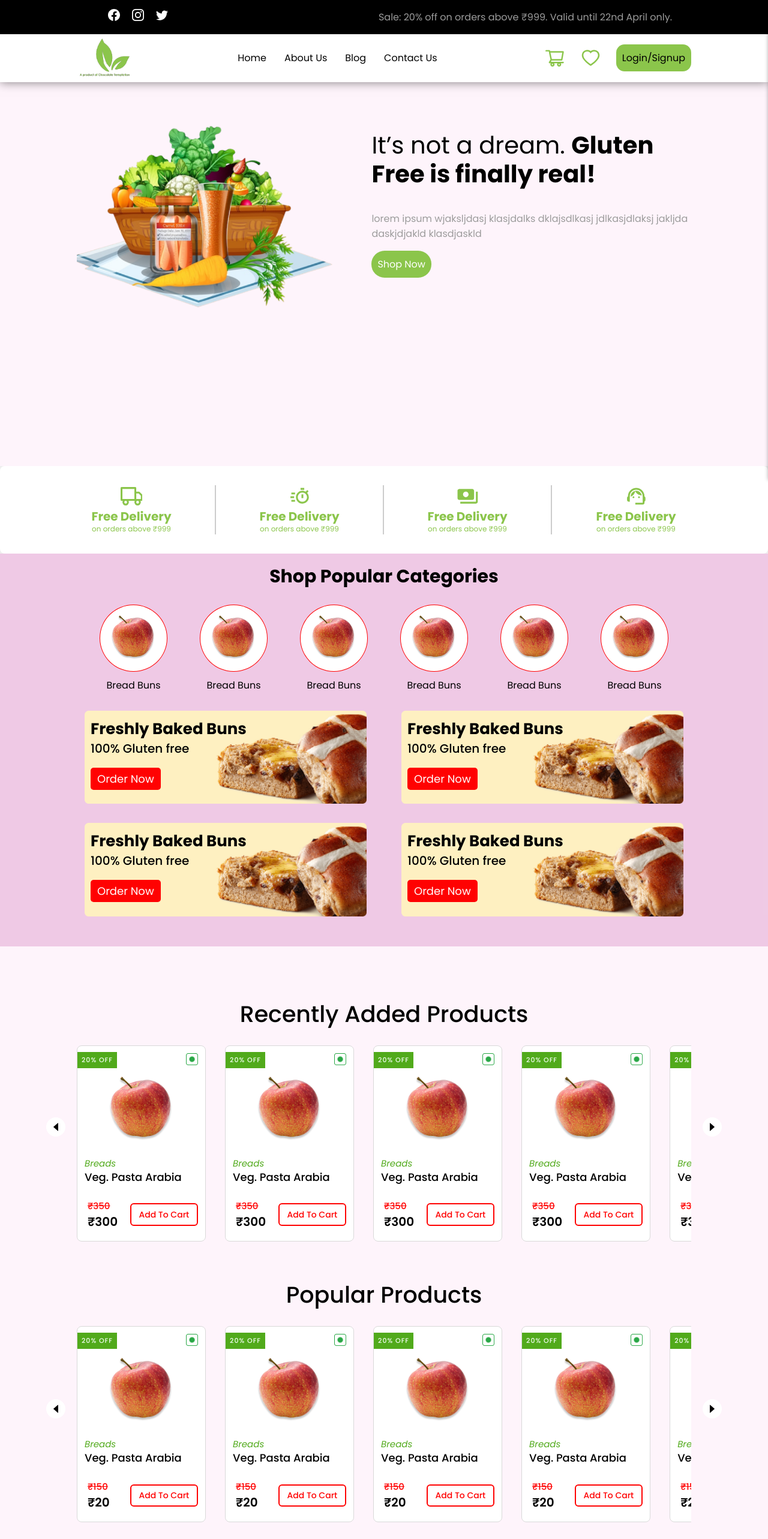
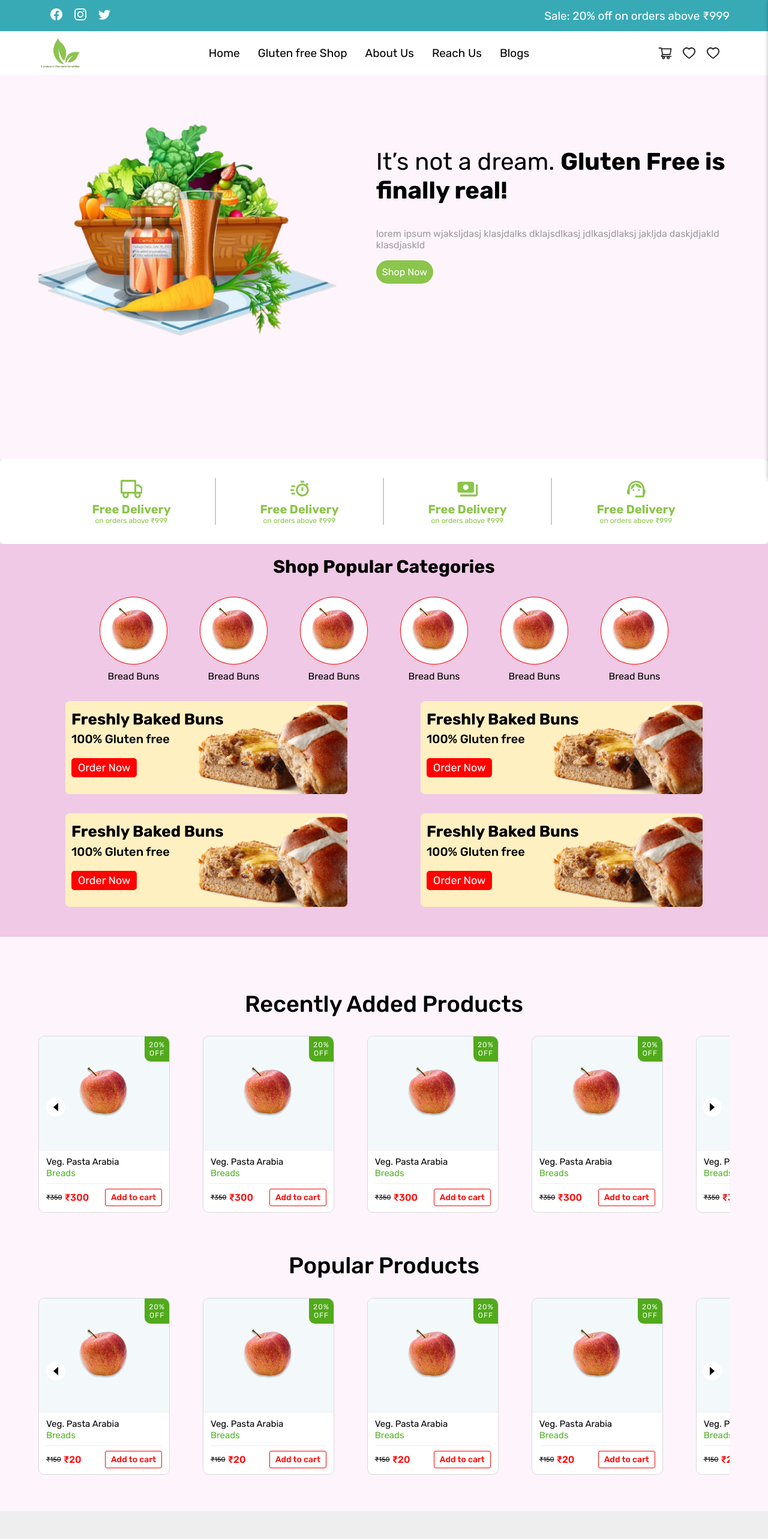
Before and after one commit to Anushka512/fog-website, a React (Create React App) app: page / in a window 1280 px wide. Shown: the top 2566 px of the page at 60% size. Built offline with nearby package versions, Linux system fonts and the light colour scheme.

Commit message:
updated card

```diff
--- a/src/Components/Card/Card.js
+++ b/src/Components/Card/Card.js
@@ -1,25 +1,26 @@
 import React from "react";
-import Span from "../../Assets/Images/span.veg.png";
 import "./Card.scss";
 // import { AiOutlineHeart, AiFillCheckCircle } from "react-icons/ai";
 
-function Card({ imgUrl, name, price, salePrice , category }) {
+function Card({ imgUrl, name, price, salePrice, category }) {
   return (
     <div className="Card">
-      <div className="top__bar">
-        <p>20% OFF</p>
-        <img src={Span} alt="Span" />
-      </div>
+      <div className="card__top">
+        <p>
+          <span>20%</span>
+          <span>OFF</span>
+        </p>
         <div className="card__img flex__center">
           <img src={imgUrl} alt="product" />
         </div>
-      <div className="bottom__bar">
+      </div>
+      <div className="card__bottom">
         <div className="card__info">
+          <h3>{name}</h3>
           <span>{category}</span>
-          <h3>{name}</h3>
         </div>
 
-        <div className="card__desc">
+        <div className="card__footer">
           <span className="card__price">
             <p className="price">
               ₹{price}
@@ -29,9 +30,10 @@ function Card({ imgUrl, name, price, salePrice , category }) {
             </p>
           </span>
 
-          <button className="btn">Add To Cart</button>
+          <button className="btn">Add to cart</button>
         </div>
       </div>
+
     </div>
   );
 }
--- a/src/Components/Card/Card.scss
+++ b/src/Components/Card/Card.scss
@@ -1,132 +1,118 @@
 .Card {
-  padding: 12px;
   display: flex;
   flex-direction: column;
   justify-content: flex-start;
-  min-width: 180px;
-  min-height: 308px;
+  width: 219px;
+  height: 295px;
   background-color: white;
   border: 1px solid #D9D9D9;
-  border-radius: 8px;
+  border-radius: 10px;
   transition: var(--transition);
   position: relative;
 
-  .top__bar {
-    display: flex;
-    align-items: center;
-    justify-content: flex-end;
-    margin-bottom: 9px;
-    // border: 1px solid black;
+  .card__top {
+    flex: 1;
+    background-color: #f3f9fb;
+    padding: 12px;
+    border-radius: 10px 10px 0px 0px;
+    position: relative;
+    border-bottom: 1px solid #EDEDED;
 
     p {
       position: absolute;
-      top: 10px;
-      left: 0px;
-      // border-radius: 8px;
-      font-size: 11px;
-      font-weight: 500;
+      border-radius: 0px 10px 0px 10px;
+      top: 0px;
+      right: 0px;
+      font-size: 12px;
+      font-weight: 400;
       letter-spacing: 1px;
-      padding: 5px 7px;
+      padding:7px;
       color: #f2fef2;
       background-color: #51aa1b;
+      z-index: 99;
+      display: flex;
+      justify-content: center;
+      align-items: center;
+      flex-direction: column;
     }
 
-    img {
-      width: 20px;
-      height: 20px;
-    }
-  }
-  .card__img {
-    margin-bottom: 10px;
-    img {
-      width: 132px;
-      height: 132px;
+
+    .card__img {
+      display: flex;
+      height: 100%;
+      width: 100%;
+      justify-content: center;
+      align-items: center;
+      margin-bottom: 10px;
+      background-color: #f3f9fb;;
+      position: relative;
+
+
+      img {
+        width: 103px;
+      }
     }
   }
 
-  .bottom__bar {
-    h4 {
-      font-size: 14px;
-      color: #51aa1b;
-    }
-    h3 {
-      font-size: 17px;
-      font-weight: 500;
-    }
+
+  .card__bottom {
+    padding: 10px 12px;
 
     .card__info {
-      margin-bottom: 20px;
-      span{
-        color: #51aa1b;
+      padding-bottom: 8px;
+      border-bottom: 1px solid #EDEDED;
+
+      h3 {
         font-size: 15px;
-        font-style: italic;
+        font-weight: 400;
       }
-      h3{
-        font-size: 18px;
-        font-weight: 500;
+
+      span {
+        color: #54B22C;
+        font-size: 15px;
       }
     }
 
-    .info__desc {
-      display: flex;
-      gap: 5px;
-      align-items: center;
-      height: auto;
-      justify-content: center;
-      svg {
-        margin-top: 0.2vmax;
-        font-size: 15px;
-        color: var(--primary-grey);
-      }
-
-      p {
-        margin: 0;
-        font-size: 12px;
-      }
-    }
-
-    svg {
-      font-size: 25px;
-      color: var(--primary-pink);
-    }
-
-    .card__desc {
+    .card__footer {
       display: flex;
       justify-content: space-between;
       align-items: center;
+      padding-top: 8px;
 
-      .card__price{
-        padding: 5px;
+
+      .card__price {
         display: flex;
         justify-content: center;
-        align-items: flex-start;
-        flex-direction: column;
+        align-items: center;
+        flex-direction: row;
+        gap: 0px 4px;
 
-        .price{
+        .price {
           text-decoration: line-through;
+          font-weight: 400;
+          font-size: 11px;
+        }
+
+        .sale__price {
+          font-size: 16px;
           font-weight: 500;
-          font-size: 15px;
-          color: #ff0202;
-        }
-        .sale__price{
-          font-size: 20px;
-          font-weight: 600;
-          // letter-spacing: 1px;
+          color: #FF0202;
         }
       }
 
       .btn {
-        padding: 0.5vmax 1vmax;
+        padding: 0.4vmax 0.7vmax;
         font-size: 14px;
-        border: 2px solid #ff0202;
+        border: 1px solid #ff0202;
         background-color: transparent;
         color: #ff0202;
         font-weight: 500;
-        border-radius: 6px;
+        border-radius: 3px;
         transform-origin: bottom;
         transition: all 0.2s linear;
       }
-      .btn:hover{
+
+      .btn:hover {
         background-color: #ff0202;
         color: white;
       }
--- a/src/Components/Navbar/Navbar.js
+++ b/src/Components/Navbar/Navbar.js
@@ -7,15 +7,15 @@ import "./Navbar.scss";
 export default function Navbar({setToggleCart}) {
   return (
     <div className="wrapper__nav">
-      <div className="socials__nav">
+      <div className="top__nav">
         <div className="social__icon">
           <BsFacebook />
           <BsInstagram />
           <BsTwitter />
         </div>
 
-        <p className="p-text">
-          Sale: 20% off on orders above ₹999. Valid until 22nd April only.
+        <p>
+          Sale: 20% off on orders above ₹999
         </p>
       </div>
       <nav className="navbar-items">
@@ -24,7 +24,7 @@ export default function Navbar({setToggleCart}) {
             <img src={Logo} alt="Logo" />
           </div>
           <ul>
-            {["Home", "About Us", "Blog", "Contact Us"].map((item, id) => (
+            {["Home", "Gluten free Shop", "About Us", "Reach Us", "Blogs"].map((item, id) => (
               <li key={item - id}>
                 <a href={`#${item}`}>{item}</a>
               </li>
@@ -33,8 +33,9 @@ export default function Navbar({setToggleCart}) {
           <div className="right">
             <AiOutlineShoppingCart onClick={setToggleCart} />
             <AiOutlineHeart />
+            <AiOutlineHeart />
             <div className="auth">
-              <button className="btn cart">Login/Signup</button>
+              {/* <button className="btn cart">Login/Signup</button> */}
             </div>
           </div>
         </div>
--- a/src/Components/Navbar/Navbar.scss
+++ b/src/Components/Navbar/Navbar.scss
@@ -1,9 +1,11 @@
-.socials__nav {
+.top__nav {
   display: flex;
   justify-content: space-between;
   align-items: center;
-  padding: 15px 10rem;
-  background-color: black;
+  height: 52px;
+  padding: 0px 5%;
+  background-color: var(--fade-blue);
+
   .social__icon {
     svg {
       color: white;
@@ -12,19 +14,22 @@
       cursor: pointer;
     }
   }
- p{
-    margin: 0;
- }
+
+  p {
+    color: #ffffff;
+    font-size: 19px;
+
+  }
 }
 
 nav {
-  height: 5rem;
+  // height: 5rem;
   background-color: #ffffff;
-  padding-top: 5px;
+  padding: 10px 0px;
   position: sticky;
   z-index: 10;
   top: 0;
-  box-shadow: 0 0 16px rgba(0, 0, 0, 0.5);
+  // box-shadow: 0 0 16px rgba(0, 0, 0, 0.5);
 
   .nav__container {
     display: flex;
@@ -32,7 +37,7 @@ nav {
     align-items: center;
 
     .logo {
-      width: 90px;
+      width: 70px;
     }
 
     ul {
@@ -47,6 +52,7 @@ nav {
         a {
           text-decoration: none;
           color: black;
+          font-size: 19px;
         }
       }
     }
@@ -54,10 +60,11 @@ nav {
     .right {
       display: flex;
       align-items: center;
-      gap: 25px;
+      gap: 0px 15px;
+
       svg {
-        color: #8bc54b;
-        font-size: 35px;
+        color: var(--secondary-black);
+        font-size: 25px;
         cursor: pointer;
       }
     }
--- a/src/style.scss
+++ b/src/style.scss
@@ -1,9 +1,15 @@
+// Font popins
 @import url("https://fonts.googleapis.com/css2?family=Poppins:ital,wght@0,300;0,400;0,500;0,700;1,300;1,400&display=swap");
+
+// font rubik  and cookie
+@import url('https://fonts.googleapis.com/css2?family=Cookie&family=Rubik:wght@300;400;500;600;700&display=swap');
 * {
   margin: 0px;
   padding: 0px;
   box-sizing: border-box;
-  font-family: "Poppins", sans-serif;
+  // font-family: "Poppins", sans-serif;
+  font-family: 'Rubik', sans-serif;
+  // font-family: 'Cookie', cursive;
 }
 
 body {
@@ -15,13 +21,18 @@ html{
 }
 
 :root {
-  --primary-green: green;
+  --primary-green: #54B22C;
   --primary-white: #ffffff;
+  --secondary-white: #FDFBFA;
   --primary-black: #000000;
+  --secondary-black: #202020;
   --primary-pink: #ef8bd3;
   --primary-grey: #9c9c9c;
+  --fade-black: #666666;
+  --fade-yl-bg:#FFFDE8;
+  --fade-blue: #38AAB5;
 
-  --container-width-lg: 80%;
+  --container-width-lg: 90%;
   --container-width-md: 90%;
   --container-width-sm: 94%;
   --transition: all 400ms ease;
```
Lines whose indentation alone changed are shown as unchanged.
